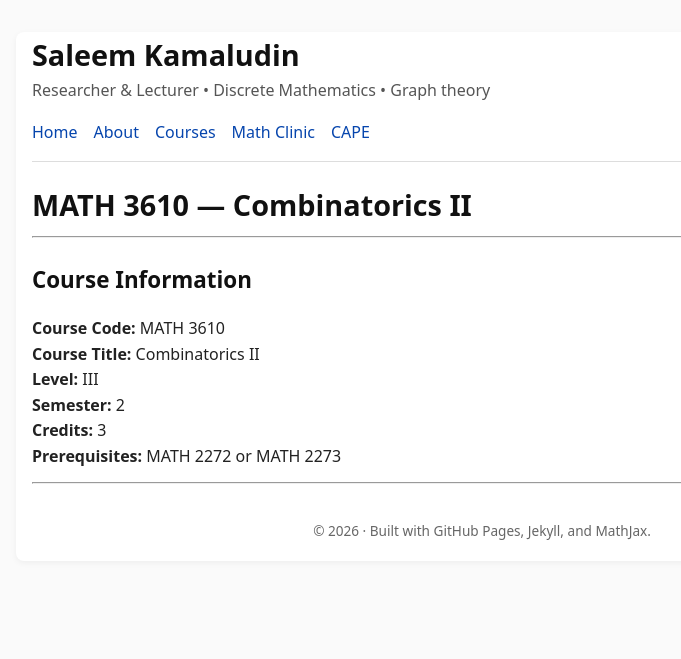
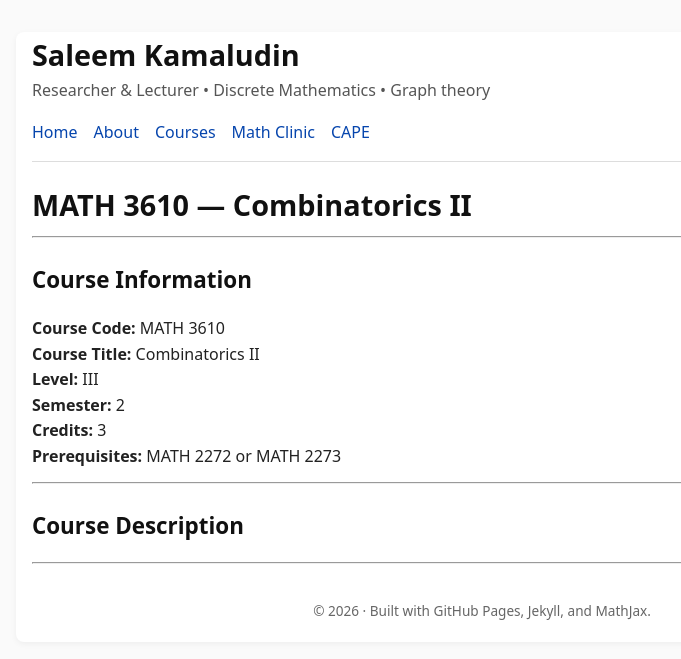
Before and after one commit to SaleemKamaludin/SaleemKamaludin.github.io, a Jekyll site: the page built from courses/combinatorics-ii/index.md, in a window 1280 px wide. Shown: the top 659 px of the page, without its empty margins (158-839 px from the left). Built offline with Jekyll 4.4.1, drawn with Linux system fonts in a browser that asks for light colours.

Commit message:
Update index.md

```diff
--- a/courses/combinatorics-ii/index.md
+++ b/courses/combinatorics-ii/index.md
@@ -15,3 +15,7 @@ title: MATH 3610 — Combinatorics II
 **Semester:** 2
 **Credits:** 3
 **Prerequisites:** MATH 2272 or MATH 2273
+
+---
+
+## Course Description
```
